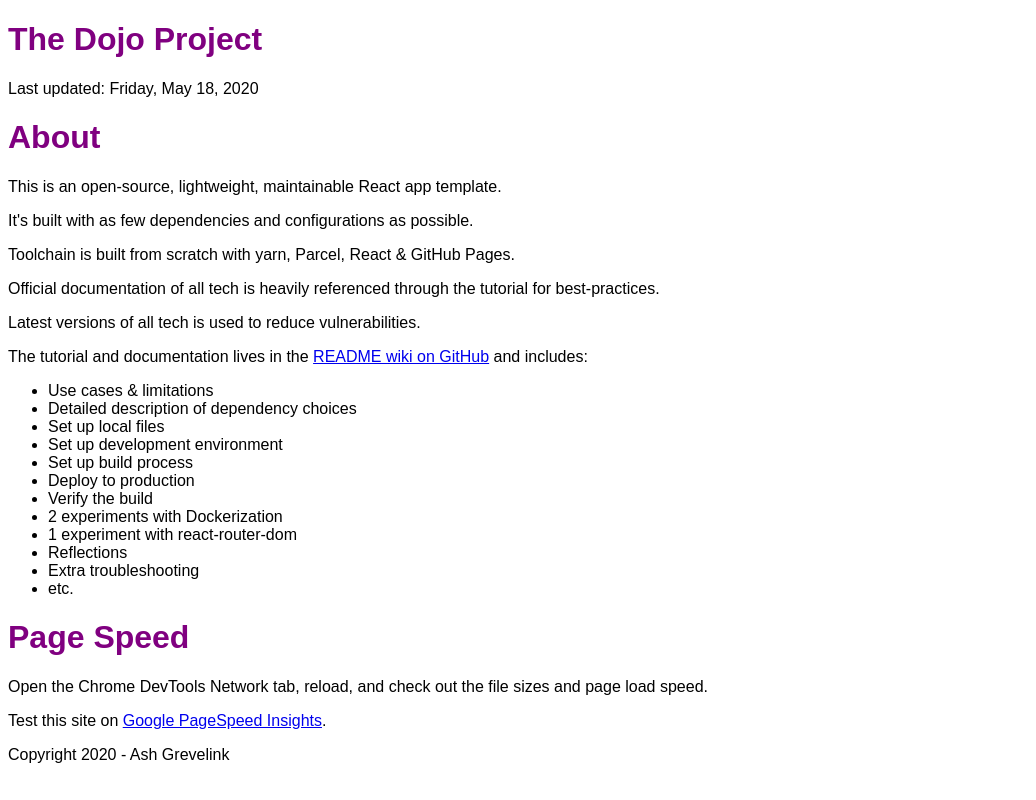
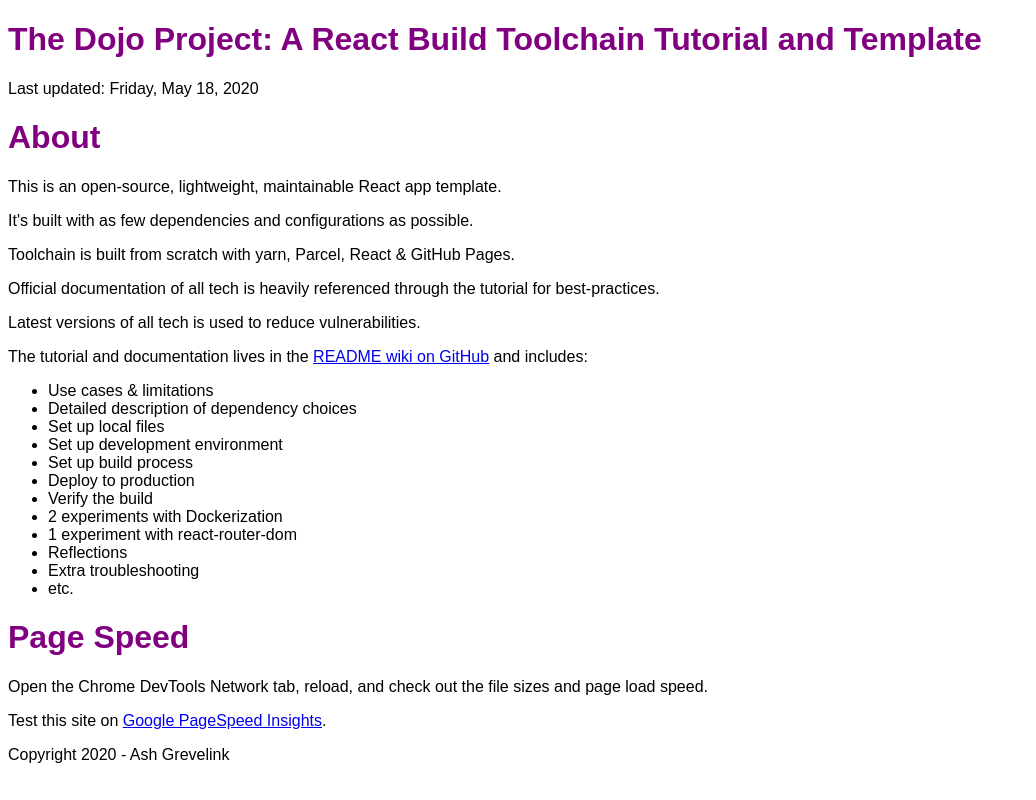
Before and after one commit to ashlink11/ashlink11-original-web-app-template, a React app: page / in a window 1280 px wide. Shown: the whole page, without its empty margins (0-1036 px from the left). Built offline with nearby package versions, Linux system fonts and the light colour scheme.

Commit message:
Add 'template' to h1 and title

```diff
--- a/App.js
+++ b/App.js
@@ -4,7 +4,7 @@
   return (
     <div>
       <div>
-        <h1>The Dojo Project</h1>
+        <h1>The Dojo Project: A React Build Toolchain Tutorial and Template</h1>
         <p>Last updated: Friday, May 18, 2020</p>
       </div>
       <div>
--- a/index.html
+++ b/index.html
@@ -3,7 +3,7 @@
   <head>
     <meta charset="utf-8" />
     <meta name="viewport" content="width=device-width, initial-scale=1, shrink-to-fit=no">
-    <title>The Dojo Project - A React Build Toolchain Tutorial</title>
+    <title>The Dojo Project - A React Build Toolchain Tutorial and Template</title>
     <link rel="stylesheet" href="./styles.css" />
   </head>
   <body>
```
